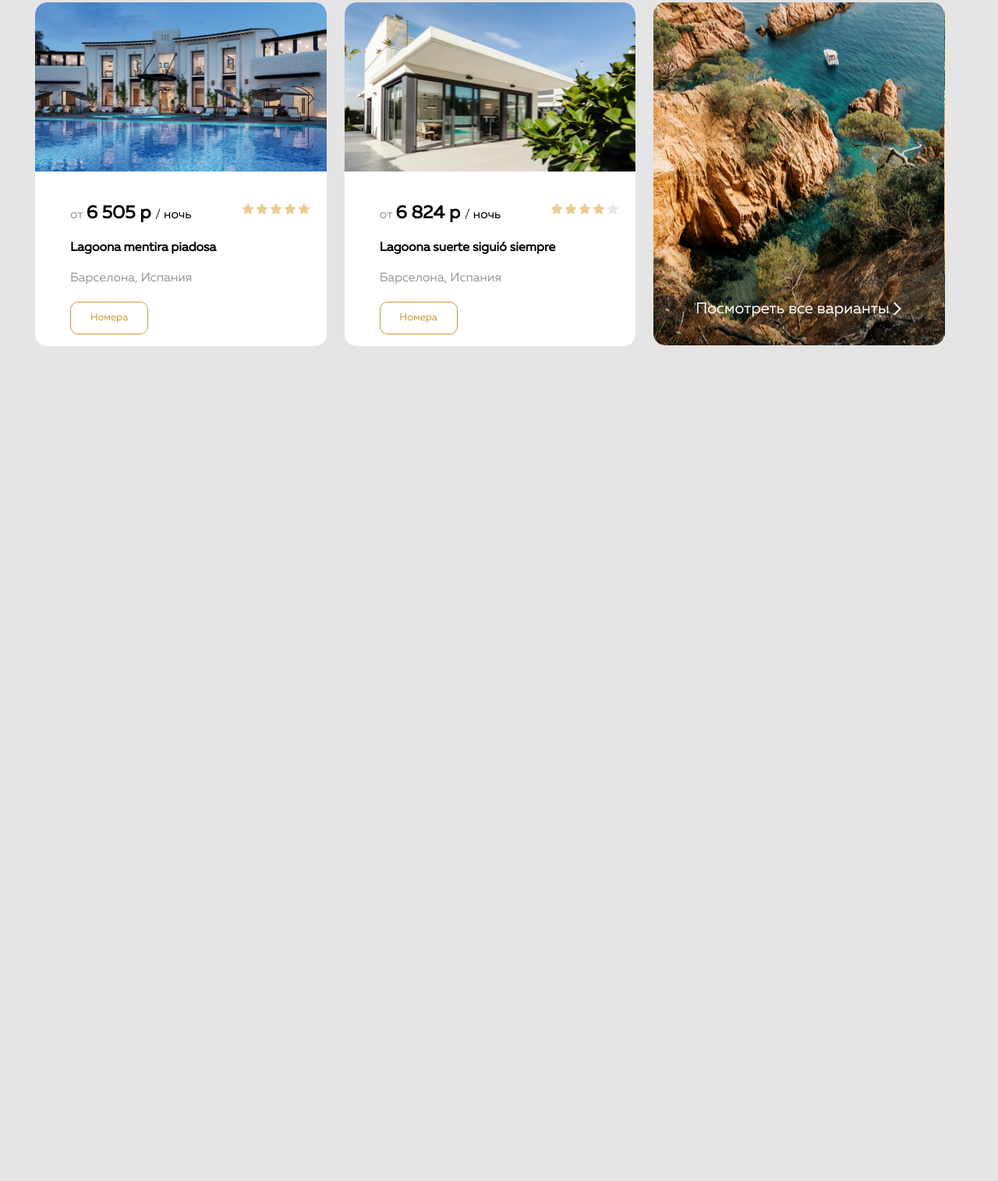
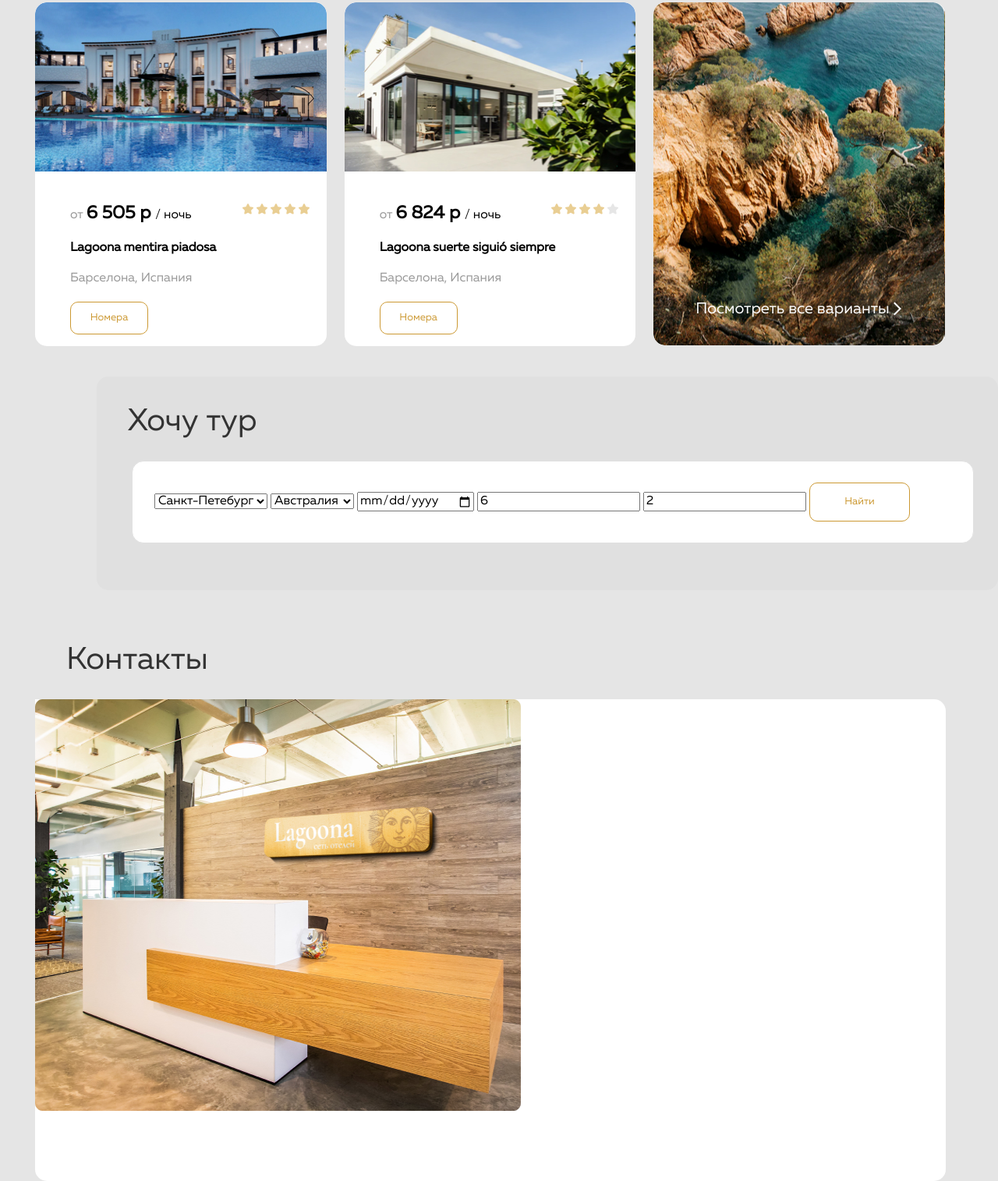
Before and after one commit to Alexey666-cloud/hotels2, a plain HTML site: page 08_advanced-html/index.html in a window 1280 px wide. Shown: the part 3845-5360 px from the top of the page at 78% size. Before the commit the page ends 4328 px from the top, so only its background shows below. Drawn offline with Linux system fonts and the light colour scheme.

Commit message:
modify css&html

```diff
--- a/08_advanced-html/css/style.css
+++ b/08_advanced-html/css/style.css
@@ -606,3 +606,78 @@
 border-radius: 10px;
 cursor: pointer;
 }
+
+/*want_a_tour*/
+.want_a_tour-conteiner {
+  margin-left: 124px;
+  margin-right: auto;
+  margin-bottom: 70px;
+  padding-top: 5px;
+  max-width: 1170px;
+  height: 274px;
+  border-radius: 15px;
+  background-color: #e0e0e0;
+}
+.want_a_tour-header {
+  margin-left: 40px;
+  margin-bottom: 30px;
+  font-size: 40px;
+  line-height: 40px;
+  font-weight: 200;
+  color: #333333;
+}
+
+.want_a_tour-select-conteiner {
+  max-width: 1080px;
+  margin-left: 45px;
+  margin-bottom: 70px;
+  display: flex;
+  align-items: center;
+  border: 1px solid #e1e1e1;
+  background-color: #ffff;
+  border-radius: 15px;
+  height: 106px;
+  left: 1118px;
+  top: 100px;
+}
+
+.want_a_tour-form {
+  margin-left: 28px;
+}
+
+.want_a_tour-btn {
+  margin-right: 45px;
+display: inline-block;
+width: 129px;
+height: 50px;
+line-height: 1;
+font-size: 13px;
+font-style: normal;
+font-weight: 400;
+color: #CC9933;
+background-color: #ffff;
+border: 1px solid #CC9933;
+border-radius: 10px;
+cursor: pointer;
+}
+/*contacts*/
+.contacts-header {
+margin-left: 40px;
+margin-bottom: 30px;
+font-size: 40px;
+line-height: 40px;
+font-weight: 200;
+color: #333333;
+}
+
+.contacts-description {
+  max-width: 1168px;
+  height: 618px;
+  border-radius: 15px;
+  background-color: #ffff;
+}
+
+.contacts-description-img {
+width: 623px;
+height: 528px;
+}
--- a/08_advanced-html/index.html
+++ b/08_advanced-html/index.html
@@ -698,6 +698,44 @@
         </ul>
       </div>
     </section>
+
+    <section class="want_a_tour">
+      <div class="conteiner want_a_tour-conteiner">
+        <h2 class="want_a_tour-header">Хочу тур</h2>
+        <div class="want_a_tour-select-conteiner">
+        <form action="" autocomplete method="POST" class="want_a_tour-form">
+          <select class="want_a_tour-select">
+            <option selected value="s1">Санкт-Петебург</option>
+            <option value="s2">Москва</option>
+            <option value="s3">Краснодар</option>
+          </select>
+          <span class="want_a_tour-select-border"></span>
+          <select class="want_a_tour-select2">
+            <option selected value="s1">Австралия</option>
+            <option value="s2">Индонезия</option>
+            <option value="s3">Китай</option>
+          </select>
+          <span class="want_a_tour-select-border2"></span>
+          <input type="date">
+          <span class="want_a_tour-select-border3"></span>
+          <input class="want_a_tour-number" type="number" value="6">
+          <span class="want_a_tour-select-border4"></span>
+          <input class="want_a_tour-number" type="number" value="2">
+          <span class="want_a_tour-select-border5"></span>
+          <button class="want_a_tour-btn">Найти</button>
+        </form>
+      </div>
+      </div>
+    </section>
+    <section class="contacts">
+      <div class="conteiner contacts-conteiner">
+        <h2 class="contacts-header">Контакты</h2>
+        <div class="contacts-description">
+          <img src="../08_advanced-html/img/Layer 2 1.jpg" alt="reception" class="contacts-description-img">
+        </div>
+      </div>
+    </section>
+
   </main>
 </body>
 
```
Also changed, not shown: 2 other files.
